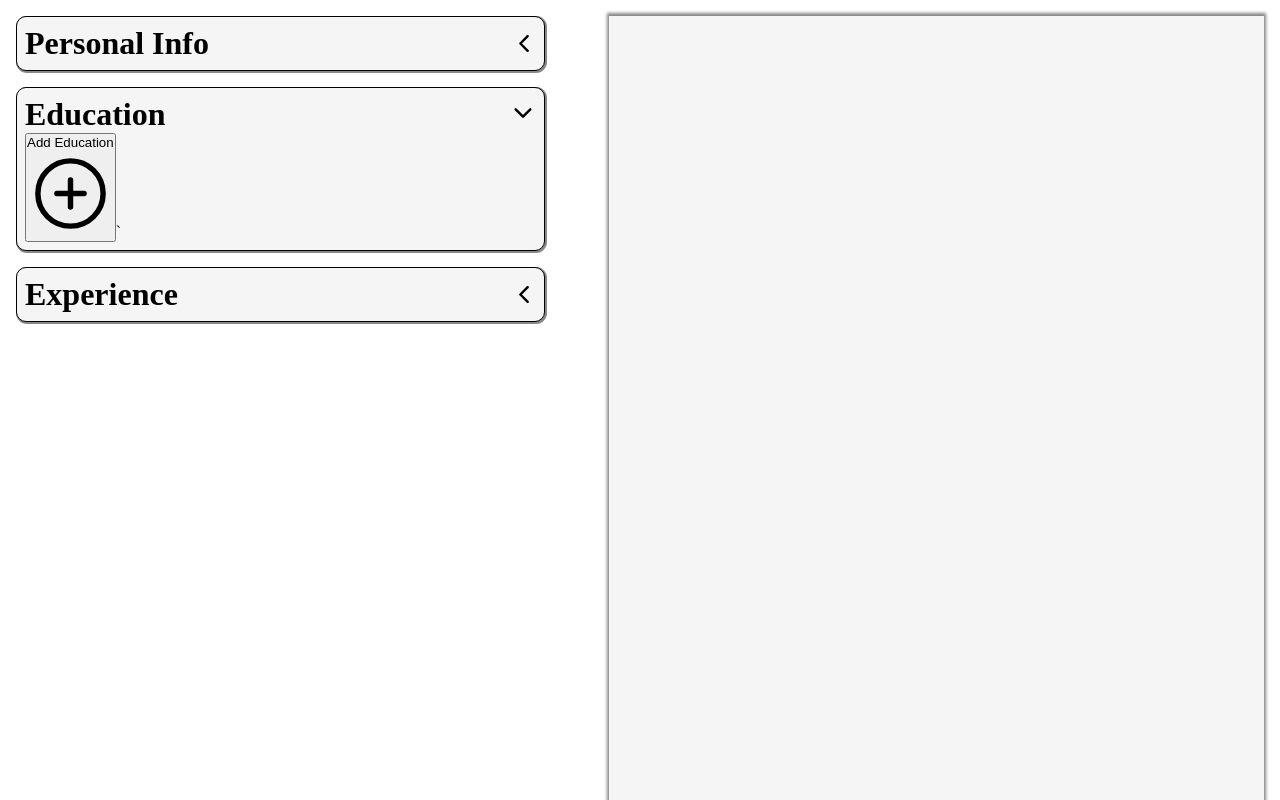
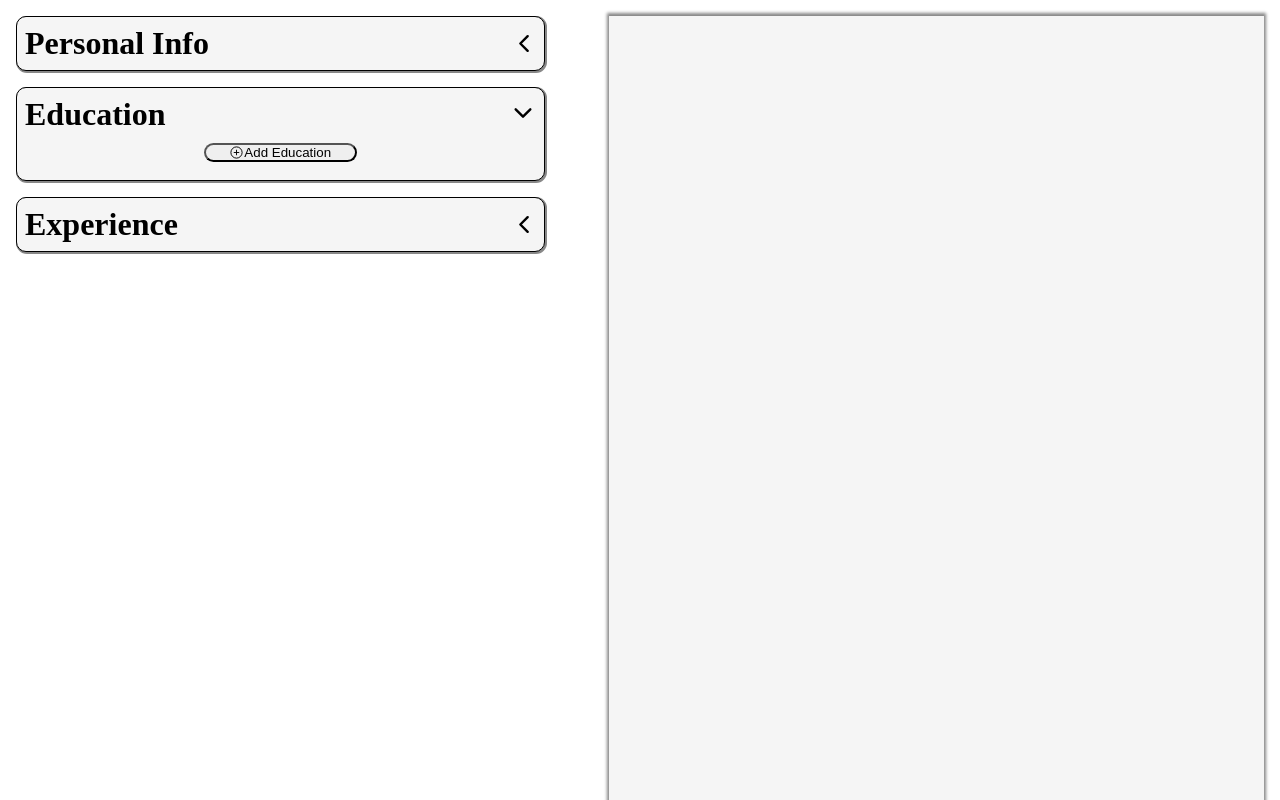
Before and after one commit to Fahridanaa/cv-application, a React (Vite) app: page / in a window 1280 px wide. Both pictures are taken after a click on the button 522 px from the left and 114 px from the top of the page. Shown: the top 800 px of the page. Built offline with nearby package versions, Linux system fonts and the light colour scheme.

Commit message:
menambah button add Education

```diff
--- a/src/App.jsx
+++ b/src/App.jsx
@@ -53,7 +53,7 @@ function App() {
 					/>
 				</CustomForm>
 				<CustomForm id="education" title="Education">
-					<AddButton desc="Add Education" />`
+					<AddButton desc="Add Education" />
 				</CustomForm>
 				<CustomForm id="experience" title="Experience"></CustomForm>
 			</div>
--- a/src/components/Form/AddButton.jsx
+++ b/src/components/Form/AddButton.jsx
@@ -3,9 +3,18 @@ import AddIcon from '../../assets/add-circle-outline.svg';
 
 export default function AddButton({ desc }) {
 	return (
-		<button className="add-button">
-			{desc}
-			<img src={AddIcon} alt="Add Icon" />
+		<button
+			className="add-button"
+			style={{
+				width: '30%',
+				borderRadius: '15px',
+				margin: '10px auto',
+				display: 'flex',
+				alignItems: 'center',
+				justifyContent: 'center',
+			}}>
+			<img src={AddIcon} alt="Add Icon" style={{ width: '10%' }} />
+			<p>{desc}</p>
 		</button>
 	);
 }
--- a/src/styles/App.css
+++ b/src/styles/App.css
@@ -30,5 +30,6 @@
 }
 
 .inputSection.show {
-  display: block;
+  display: flex;
+  flex-direction: column;
 }
```
